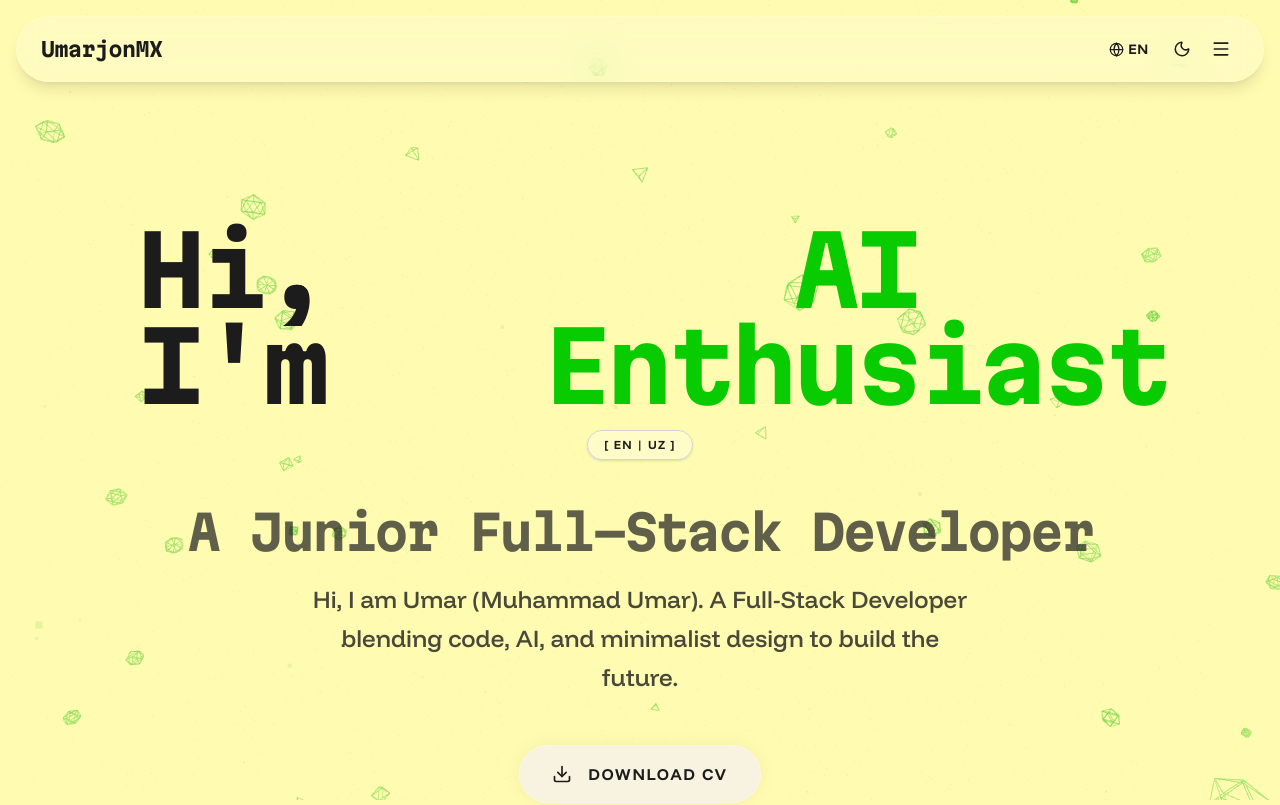
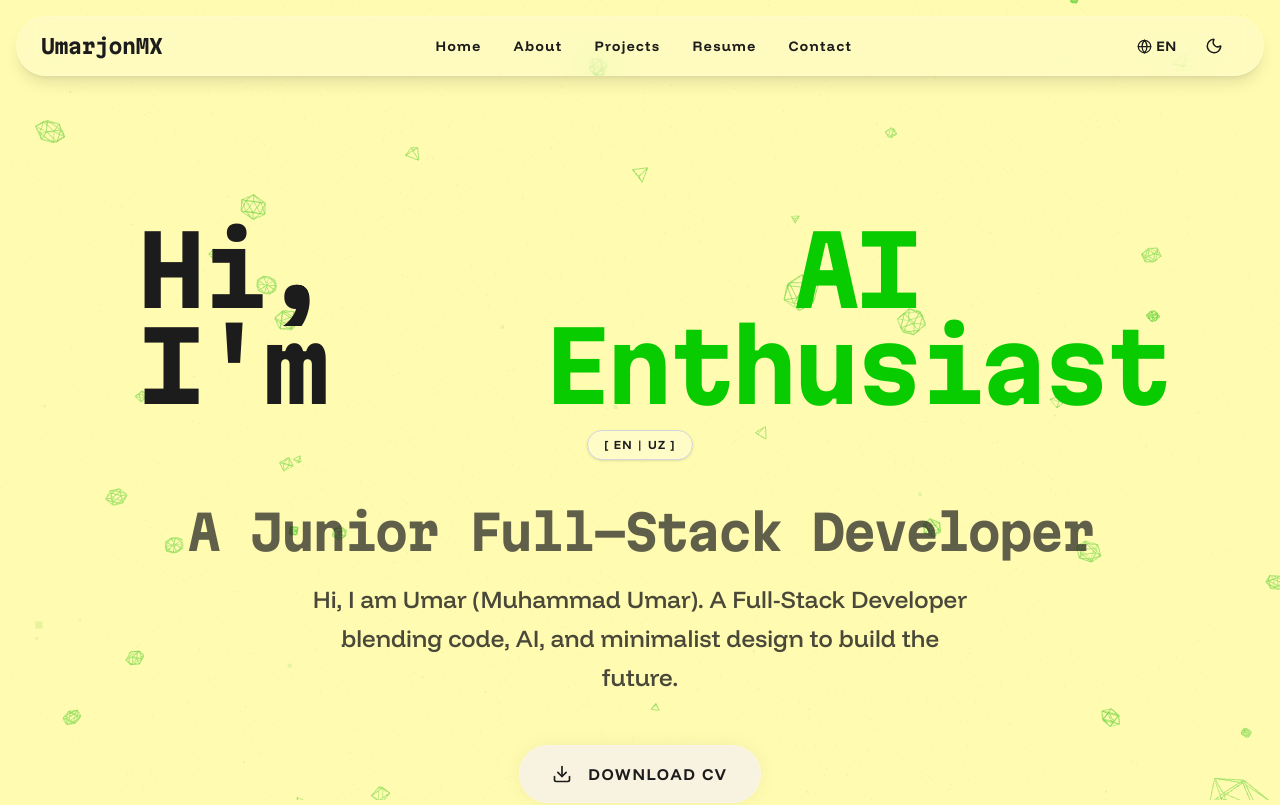
Before and after one commit to UmarjonMX/portfolio, a React (Vite) app: page / in a window 1280 px wide. Shown: the top 805 px of the page. Built offline with nearby package versions, Linux system fonts and the light colour scheme.

Commit message:
Typewriter olib tashlandi va static matnlar 2 tilda sozladi

```diff
--- a/src/components/Navbar.jsx
+++ b/src/components/Navbar.jsx
@@ -1,6 +1,5 @@
-import { useState } from 'react';
-import { Moon, Sun, Menu, X, Globe } from 'lucide-react';
-import { motion, AnimatePresence } from 'framer-motion';
+import { useState, useEffect } from 'react';
+import { Moon, Sun, Globe } from 'lucide-react';
 import { useLanguage } from '../context/LanguageContext';
 
 export default function Navbar({ toggleTheme, isDarkMode }) {
@@ -15,24 +14,69 @@ export default function Navbar({ toggleTheme, isDarkMode }) {
     { title: t('nav.contact'), href: '#contact' },
   ];
 
-  const springConfig = { type: 'spring', stiffness: 300, damping: 30 };
+  // Prevent background scrolling when mobile menu is open
+  useEffect(() => {
+    if (isOpen) {
+      document.body.style.overflow = 'hidden';
+    } else {
+      document.body.style.overflow = 'unset';
+    }
+    return () => {
+      document.body.style.overflow = 'unset';
+    };
+  }, [isOpen]);
 
   return (
-    <nav className="fixed top-4 left-0 right-0 z-50 flex justify-center pointer-events-none">
-      <motion.div
-        layout
-        transition={springConfig}
-        className={`pointer-events-auto w-full max-w-7xl mx-4 flex flex-col overflow-hidden backdrop-blur-lg bg-white/20 dark:bg-black/30 border border-white/10 dark:border-black/20 shadow-lg transition-all duration-300 ${isOpen ? 'rounded-[2rem] px-6 py-3 pb-5' : 'rounded-full px-6 py-3'}`}
+    <>
+      {/* Mobile Overlay */}
+      <div
+        className={`fixed inset-0 bg-black/50 backdrop-blur-sm transition-opacity duration-300 md:hidden z-40 ${isOpen ? 'opacity-100 pointer-events-auto' : 'opacity-0 pointer-events-none'}`}
+        onClick={() => setIsOpen(false)}
+        aria-hidden="true"
+      />
+
+      {/* Mobile Menu Panel */}
+      <div
+        className={`fixed top-0 right-0 h-[100dvh] w-[80vw] max-w-sm backdrop-blur-lg bg-white/50 dark:bg-black/50 border-l border-white/10 dark:border-black/20 z-40 transform transition-transform duration-300 ease-out md:hidden flex flex-col pt-24 px-8 shadow-2xl ${isOpen ? 'translate-x-0' : 'translate-x-full'}`}
       >
-        {/* Always-visible bar */}
-        <motion.div layout className="flex items-center justify-between w-full h-10">
+        <div className="flex flex-col space-y-6">
+          {navLinks.map((link, i) => (
+            <a
+               key={i}
+               href={link.href}
+               onClick={() => setIsOpen(false)}
+               className="text-2xl font-funnel font-bold tracking-widest text-primary-text dark:text-primary-text-dark hover:text-accent dark:hover:text-accent transition-colors border-b border-primary-text/10 dark:border-primary-text-dark/10 pb-4"
+            >
+              {link.title}
+            </a>
+          ))}
+        </div>
+      </div>
+
+      {/* Top Navbar */}
+      <nav className="fixed top-4 left-0 right-0 z-50 flex justify-center pointer-events-none">
+        <div className="pointer-events-auto relative w-full max-w-7xl mx-4 flex items-center justify-between backdrop-blur-lg bg-white/20 dark:bg-black/30 border border-white/10 dark:border-black/20 shadow-lg rounded-full px-6 py-3 transition-colors duration-300">
+
           {/* Logo */}
           <span className="font-bold text-lg sm:text-xl tracking-tight font-martian text-primary-text dark:text-primary-text-dark whitespace-nowrap">
             UmarjonMX
           </span>
 
+          {/* Desktop Nav Links (Hidden on mobile) */}
+          <div className="hidden md:flex items-center space-x-8">
+            {navLinks.map((link, i) => (
+              <a
+                 key={i}
+                 href={link.href}
+                 className="font-funnel font-bold tracking-widest text-sm text-primary-text dark:text-primary-text-dark hover:text-accent dark:hover:text-accent transition-colors"
+              >
+                {link.title}
+              </a>
+            ))}
+          </div>
+
           {/* Controls */}
-          <div className="flex items-center space-x-1 text-primary-text dark:text-primary-text-dark">
+          <div className="flex items-center space-x-1 sm:space-x-2 text-primary-text dark:text-primary-text-dark">
             <button
               onClick={toggleLanguage}
               aria-label="Change Language"
@@ -50,48 +94,19 @@ export default function Navbar({ toggleTheme, isDarkMode }) {
               {isDarkMode ? <Sun size={18} /> : <Moon size={18} />}
             </button>
 
+            {/* iOS-Style Burger Icon (Hidden on md) */}
             <button
               onClick={() => setIsOpen(!isOpen)}
               aria-label="Toggle Menu"
-              className="p-2 rounded-full hover:bg-black/5 dark:hover:bg-white/10 transition-colors"
+              className="md:hidden relative w-10 h-10 flex flex-col justify-center items-center rounded-full hover:bg-black/5 dark:hover:bg-white/10 transition-colors p-2 z-50"
             >
-              <motion.div layout transition={springConfig}>
-                {isOpen ? <X size={20} /> : <Menu size={20} />}
-              </motion.div>
+              <div className={`w-5 h-[2px] bg-primary-text dark:bg-primary-text-dark transition-all duration-300 ease-out absolute ${isOpen ? 'rotate-45' : '-translate-y-1.5'}`} />
+              <div className={`w-5 h-[2px] bg-primary-text dark:bg-primary-text-dark transition-all duration-300 ease-out absolute ${isOpen ? 'opacity-0 scale-75' : 'opacity-100'}`} />
+              <div className={`w-5 h-[2px] bg-primary-text dark:bg-primary-text-dark transition-all duration-300 ease-out absolute ${isOpen ? '-rotate-45' : 'translate-y-1.5'}`} />
             </button>
           </div>
-        </motion.div>
-
-        {/* Expanding menu */}
-        <AnimatePresence mode="popLayout">
-          {isOpen && (
-            <motion.div
-              layout
-              key="menu"
-              initial={{ opacity: 0, height: 0 }}
-              animate={{ opacity: 1, height: 'auto' }}
-              exit={{ opacity: 0, height: 0 }}
-              transition={springConfig}
-              className="flex flex-col items-center w-full px-4 pb-5"
-            >
-              <div className="w-full h-px bg-[#08CB00]/20 mb-4" />
-              {navLinks.map((link, i) => (
-                <motion.a
-                  key={i}
-                  href={link.href}
-                  onClick={() => setIsOpen(false)}
-                  initial={{ opacity: 0, y: -6 }}
-                  animate={{ opacity: 1, y: 0, transition: { delay: i * 0.05 } }}
-                  whileHover={{ scale: 1.04, color: '#08CB00' }}
-                  className="w-full text-center py-3 rounded-2xl font-funnel font-bold tracking-widest text-primary-text dark:text-primary-text-dark hover:bg-black/5 dark:hover:bg-white/5 transition-colors"
-                >
-                  {link.title}
-                </motion.a>
-              ))}
-            </motion.div>
-          )}
-        </AnimatePresence>
-      </motion.div>
-    </nav>
+        </div>
+      </nav>
+    </>
   );
 }
```
